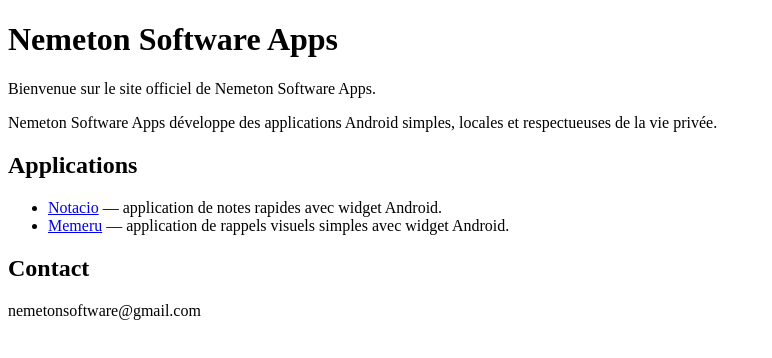
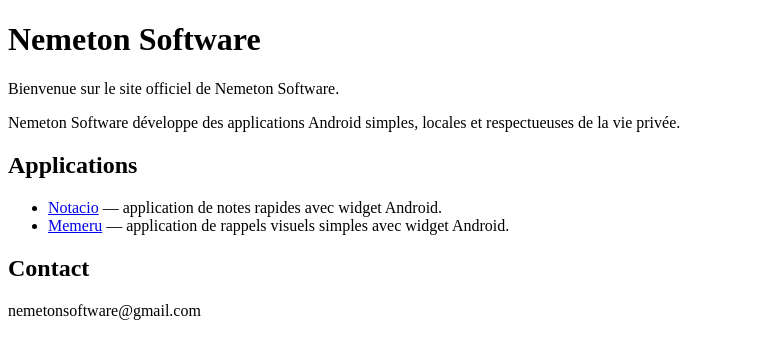
Before and after one commit to NemetonSoftwareApps/NemetonSoftwareApps.github.io, a plain HTML site: page index.html in a window 1280 px wide. Shown: the whole page, without its empty margins (0-772 px from the left). Drawn offline with Linux system fonts and the light colour scheme.

Commit message:
Harmoniser le nom Nemeton Software

```diff
--- a/index.html
+++ b/index.html
@@ -2,17 +2,17 @@
 <html lang="fr">
 <head>
   <meta charset="UTF-8">
-  <title>Nemeton Software Apps</title>
+  <title>Nemeton Software</title>
 </head>
 <body>
-  <h1>Nemeton Software Apps</h1>
+  <h1>Nemeton Software</h1>
 
   <p>
-    Bienvenue sur le site officiel de Nemeton Software Apps.
+    Bienvenue sur le site officiel de Nemeton Software.
   </p>
 
   <p>
-    Nemeton Software Apps développe des applications Android simples, locales
+    Nemeton Software développe des applications Android simples, locales
     et respectueuses de la vie privée.
   </p>
 
```
